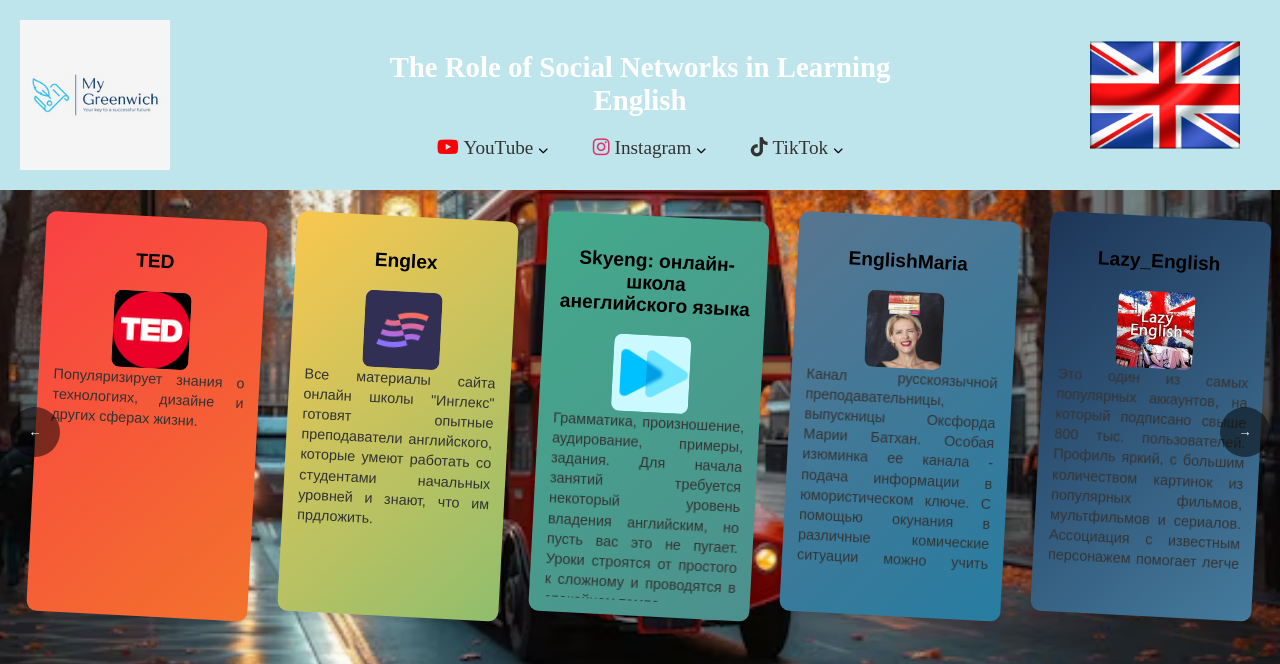
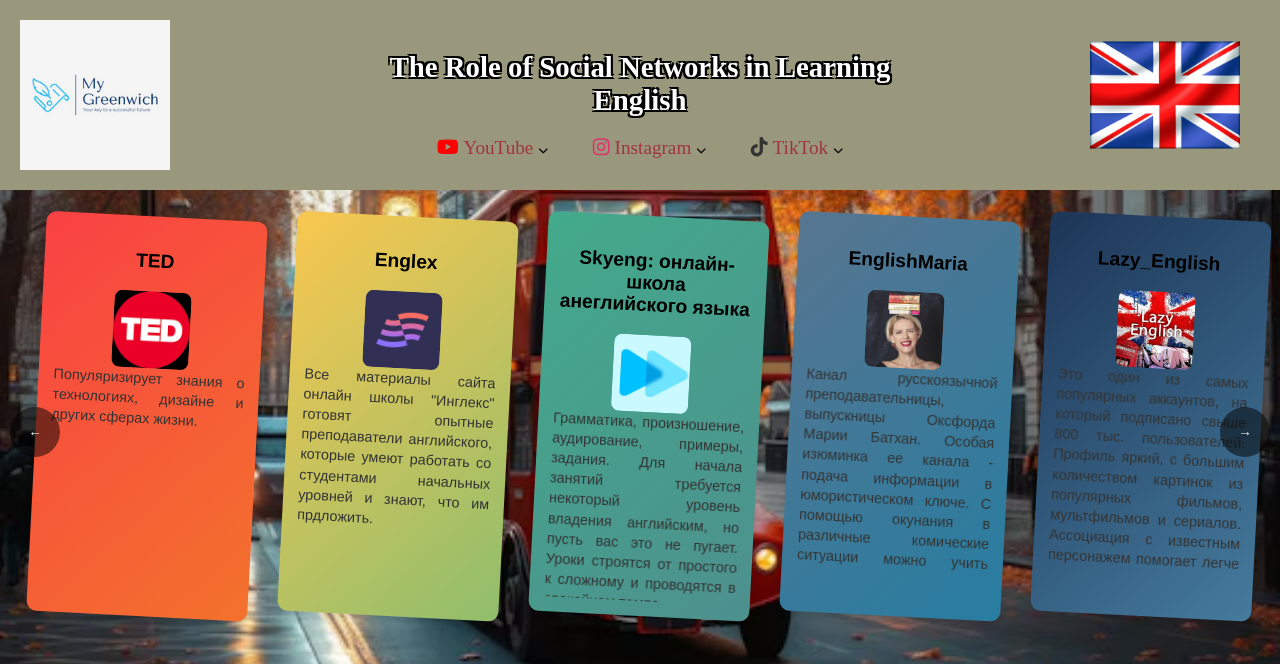
Before and after one commit to RainDeath1/Test_site, a Django app: page / in a window 1280 px wide. Shown: the top 664 px of the page. Run offline with Django 5.2, Linux system fonts and the light colour scheme.

Commit message:
headers_shadow

```diff
--- a/static/css/style.css
+++ b/static/css/style.css
@@ -1,6 +1,6 @@
 
 header {
-    background-color: #bee5eb;
+    background-color:  #99987D;
     color: white;
     padding: 1rem;
     text-align: center;
@@ -58,7 +58,7 @@ header h1, header p {
 }
 .social-meaning{
     font-family: 'Lora', Serif;
-
+    color: #A03442;
 }
 .menu-item {
     position: relative;
@@ -143,6 +143,11 @@ header {
     margin: 0 0 20px 0;
     font-size: 1.8rem;
     font-weight: bold;
+    text-shadow:
+        2px 2px 0px black, /* Тень справа снизу */
+        -2px 2px 0px black, /* Тень слева снизу */
+        2px -2px 0px black, /* Тень справа сверху */
+        -2px -2px 0px black; /* Тень слева сверху */
 }
 
 .social-line {
```
